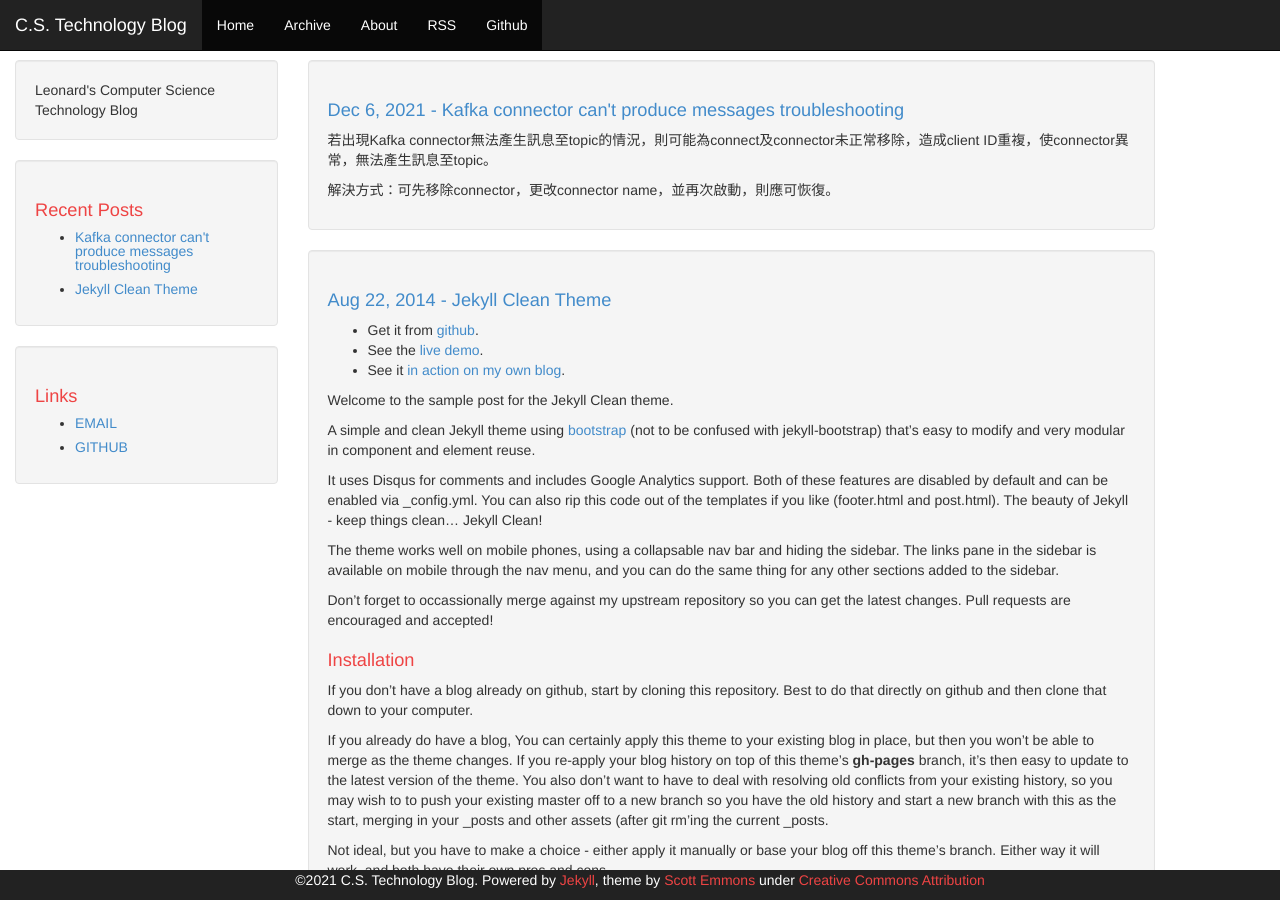
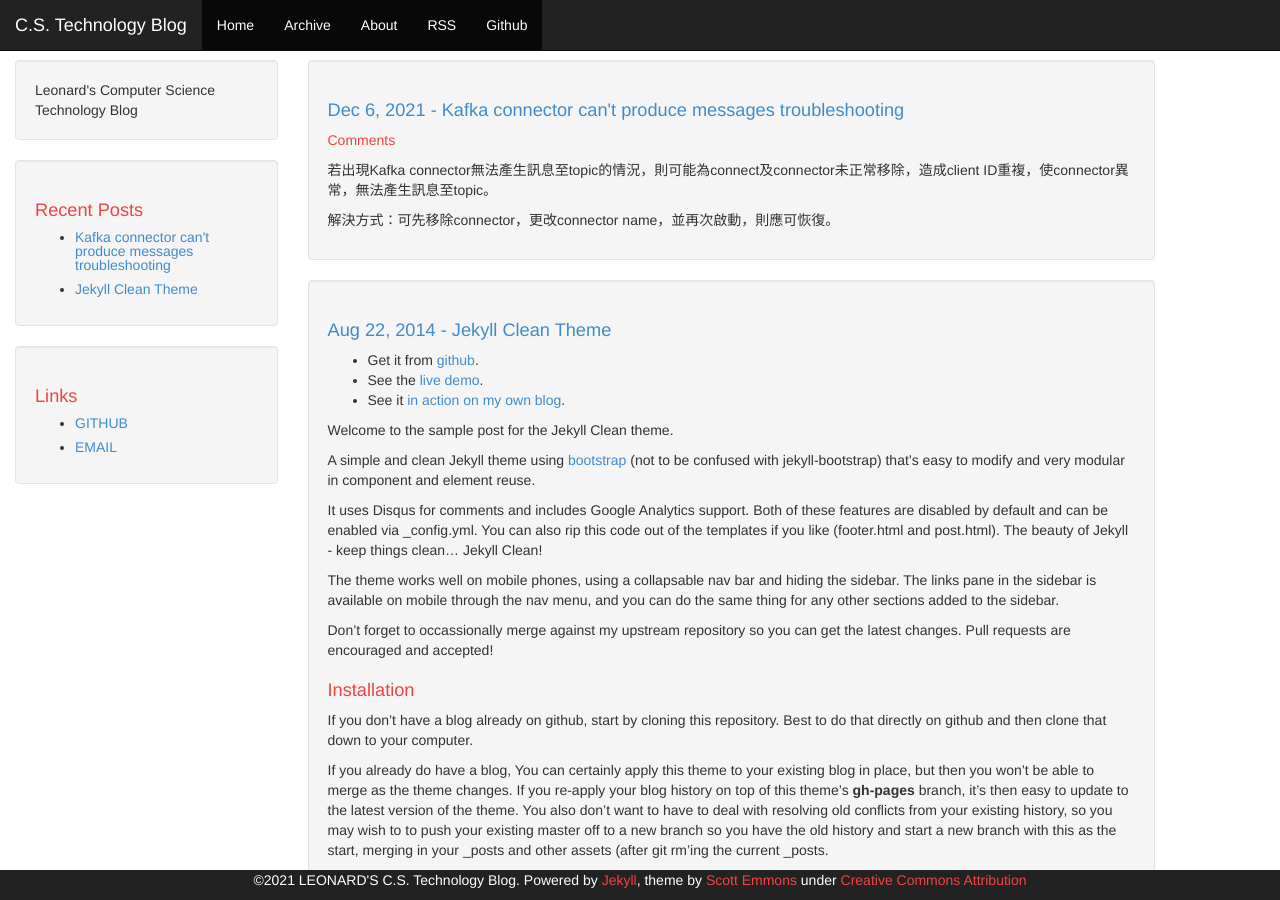
Before and after one commit to TsungJu/tsungju.github.io, a Jekyll site: the page built from index.html, in a window 1280 px wide and 900 px high. Built offline with Jekyll 4.4.1, drawn with Linux system fonts in a browser that asks for light colours; the list of posts is cut into pages by our own code; comment, search, counter and statistics services are not loaded.

Commit message:
Update _config.yml、footer.html and links-list.html

```diff
--- a/_config.yml
+++ b/_config.yml
@@ -29,7 +29,7 @@ comments: true
 isso: ''
 
 # Set this to your disqus shortname to enable comments via disqus. Set to '' to disable disqus.
-disqus: ''
+disqus: 'comments'
 
 permalink: /:year/:month/:title
 paginate: 3
--- a/_includes/footer.html
+++ b/_includes/footer.html
@@ -1,7 +1,7 @@
 <div class="container-fluid">
     <div class="row-fluid">
         <div class="span12 footer navbar-inverse navbar-fixed-bottom">
-            <p class="copyright">&copy;{{ site.time | date: '%Y' }} {{ site.name }}. Powered by <a href="http://jekyllrb.com">Jekyll</a>, theme by <a href="https://github.com/scotte/jekyll-clean">Scott Emmons</a>
+            <p class="copyright">&copy;{{ site.time | date: '%Y' }} LEONARD'S {{ site.name }}. Powered by <a href="http://jekyllrb.com">Jekyll</a>, theme by <a href="https://github.com/scotte/jekyll-clean">Scott Emmons</a>
             under
             <a href="http://creativecommons.org/licenses/by/4.0/">Creative Commons Attribution</a></p>
         </div>
--- a/_includes/links-list.html
+++ b/_includes/links-list.html
@@ -1,5 +1,5 @@
 <h1>Links</h1>
 <ul>
+  <li><a href="https://github.com/TsungJu">GITHUB</a></li>
   <li><a href="e285171@hotmail.com">EMAIL</a></li>
-  <li><a href="https://github.com/TsungJu">GITHUB</a></li>
 </ul>
```
